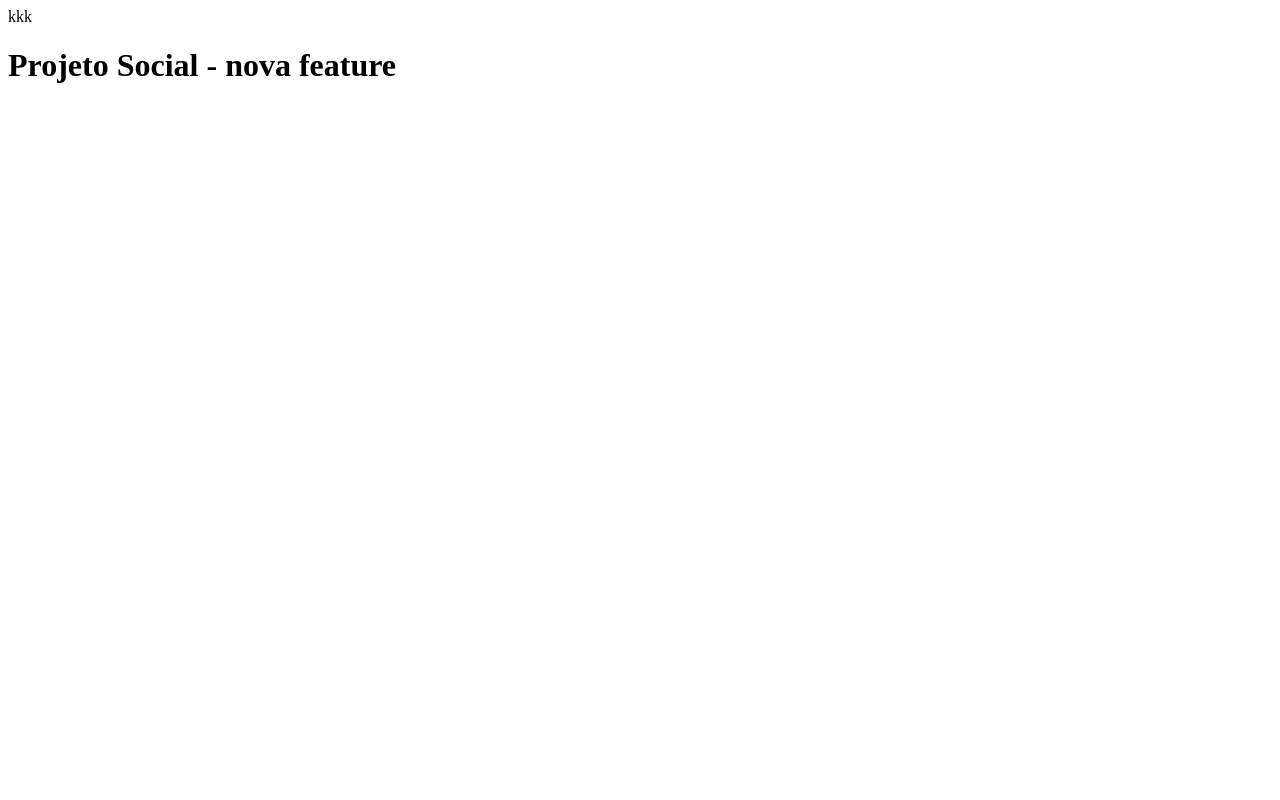
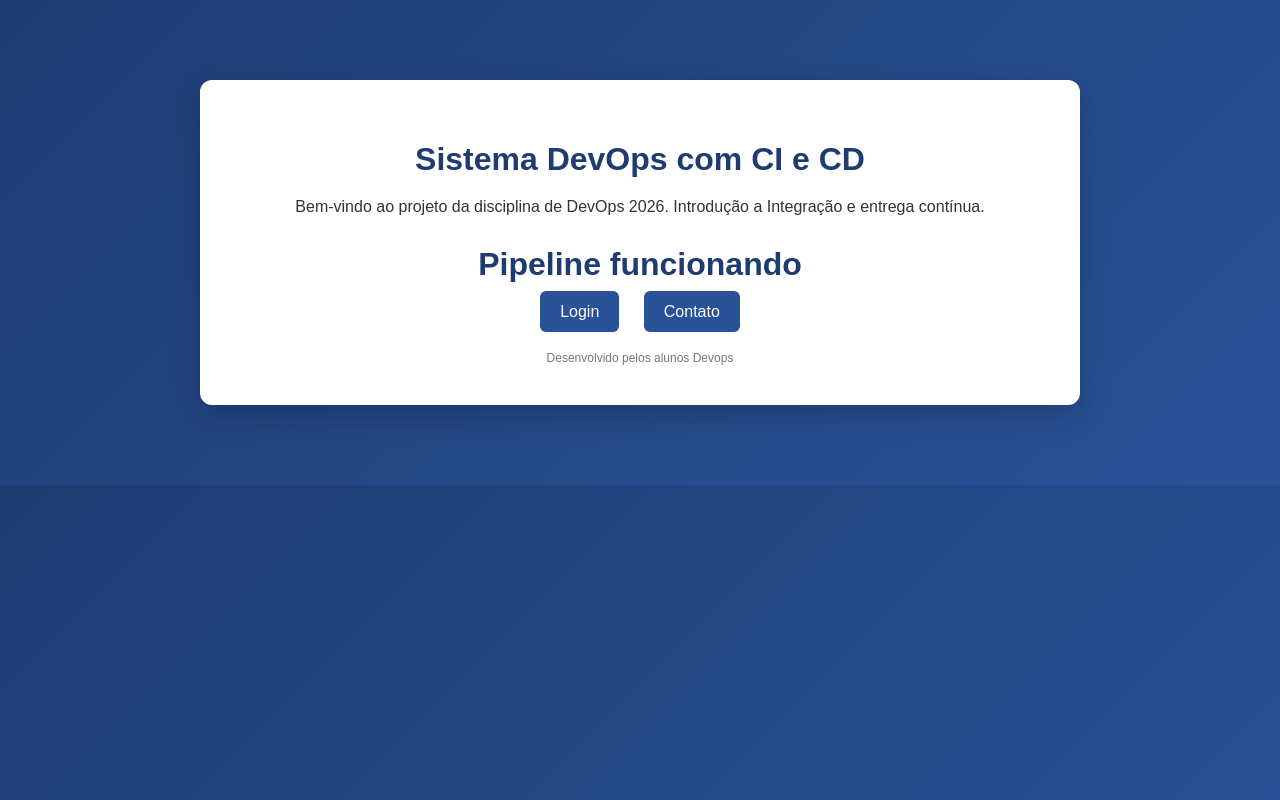
Before and after one commit to thigber/jenkins, a plain HTML site: page index.html in a window 1280 px wide. Drawn offline with Linux system fonts and the light colour scheme.

Commit message:
Subindo teste de html

```diff
--- a/index.html
+++ b/index.html
@@ -1 +1,86 @@
-kkk<h1>Projeto Social - nova feature
+<!DOCTYPE html>
+<html lang="pt-br">
+<head>
+    <meta charset="UTF-8">
+    <title>Home - Sistema DevOps com CI e CD</title>
+
+    <style>
+        body {
+            margin: 0;
+            font-family: Arial, Helvetica, sans-serif;
+            background: linear-gradient(135deg, #1e3c72, #2a5298);
+            color: #333;
+        }
+
+        .container {
+            max-width: 800px;
+            margin: 80px auto;
+            background: #ffffff;
+            padding: 40px;
+            border-radius: 12px;
+            box-shadow: 0 10px 30px rgba(0,0,0,0.2);
+            text-align: center;
+        }
+
+        h1 {
+            color: #1e3c72;
+            margin-bottom: 20px;
+        }
+
+        p {
+            font-size: 16px;
+            margin-bottom: 30px;
+        }
+
+        .menu {
+            margin-bottom: 30px;
+        }
+
+        .menu a {
+            text-decoration: none;
+            margin: 0 10px;
+            padding: 12px 20px;
+            background-color: #2a5298;
+            color: white;
+            border-radius: 6px;
+            transition: 0.3s;
+        }
+
+        .menu a:hover {
+            background-color: #1e3c72;
+        }
+
+        footer {
+            margin-top: 30px;
+            font-size: 12px;
+            color: #777;
+        }
+    </style>
+</head>
+
+<body>
+
+    <div class="container">
+
+        <h1> Sistema DevOps com CI e CD</h1>
+
+        <p>
+            Bem-vindo ao projeto da disciplina de DevOps 2026.
+			Introdução a Integração e entrega contínua.
+        </p>
+
+<h1>Pipeline funcionando </h1>
+
+        <div class="menu">
+            <a href="login.html">Login</a>
+            <a href="contato.html">Contato</a>
+        </div>
+
+        <footer>
+            Desenvolvido pelos alunos Devops
+        </footer>
+
+    </div>
+
+</body>
+</html>
```
Also changed, not shown: 1 other file.
